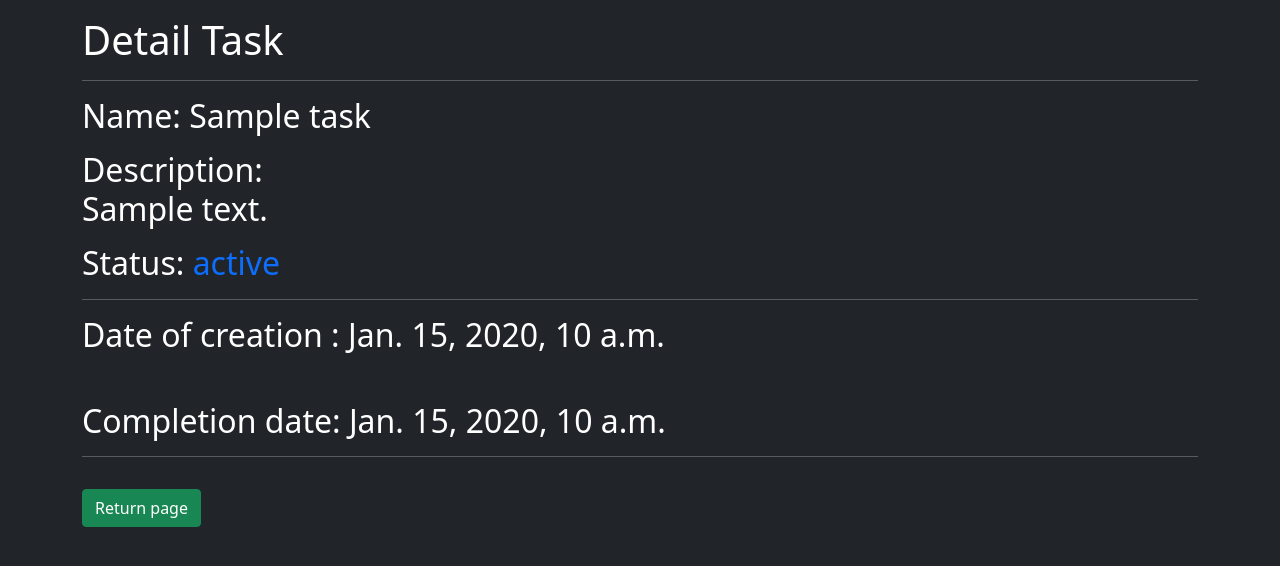
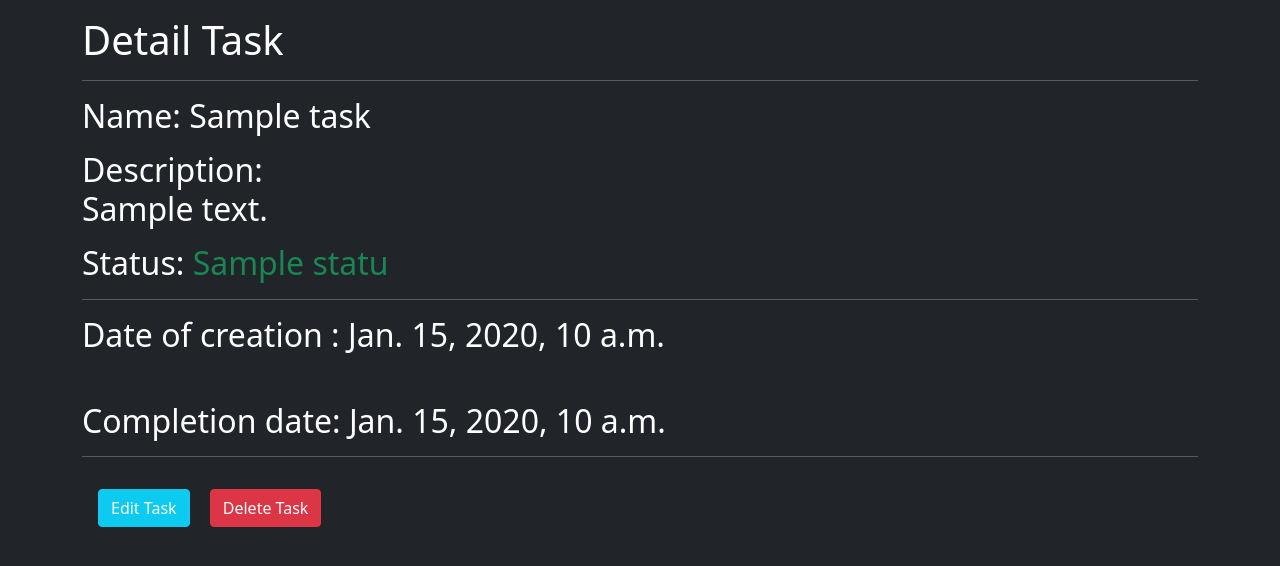
Before and after one commit to MGzyzz/to_do_list, a Django app: template To_do_list/templates/task_detail.html in a window 1280 px wide. Shown: the part 56-622 px from the top of the page. Run offline with Django 3.2, Linux system fonts and the light colour scheme; the template is opened without the code that fills it: most values are stand-ins (such as "Sample title", 1, 10 or a date in 2020); some libraries are stand-ins or nearby versions.

Commit message:
Внес изменение в task_detail.html, тем что добавил кнопки редактировать и удалить, а так же кнопка "удалить" имеет систему подтверждения

```diff
--- a/To_do_list/templates/task_detail.html
+++ b/To_do_list/templates/task_detail.html
@@ -1,20 +1,26 @@
 {% extends 'base.html' %}
 {% block content %}
+    {% load static %}
 <h1>Detail Task</h1>
     <hr>
+    <form method="post">
+    {% csrf_token %}
     <h2 class="mb-3">Name: {{ task.name }}</h2>
     <h2>Description: {{ task.description|linebreaks }}</h2>
 {% if task.status == 'new' %}
-    <h2 class="mt-3 mb-3 text-success"><span class="text-white">Status:</span> {{ task.status }}</h2>
+    <h2 class="mt-3 mb-3 text-primary"><span class="text-white">Status:</span> {{ task.status.name }}</h2>
     {% elif task.status == 'in_progress' %}
-    <h2 class="mt-3 mb-3 text-warning"><span class="text-white">Status:</span> {{ task.status }}</h2>
+    <h2 class="mt-3 mb-3 text-warning"><span class="text-white">Status:</span> {{ task.status.name }}</h2>
     {% else %}
-    <h2 class="mt-3 mb-3 text-primary"><span class="text-white">Status:</span> {{ task.status }}</h2>
+    <h2 class="mt-3 mb-3 text-success"><span class="text-white">Status:</span> {{ task.status.name }}</h2>
 
     {% endif %}
     <hr>
     <h2 class="mb-5">Date of creation : {{ task.start_date }}</h2>
     <h2>Completion date: {{ task.date_of_completion }}</h2>
     <hr>
-    <a href="{% url 'home' %}" class="btn btn-success mt-3">Return page</a>
+    <a href="{% url 'task-edit' task.id %}" class="btn btn-info mt-3 ms-3 text-white">Edit Task</a>
+    <button class="btn btn-danger mt-3 ms-3 text-white" onclick="return confirmDelete()">Delete Task</button>
+    </form>
+    <script src="{% static 'js/scripts.js' %}"></script>
 {% endblock %}
```
